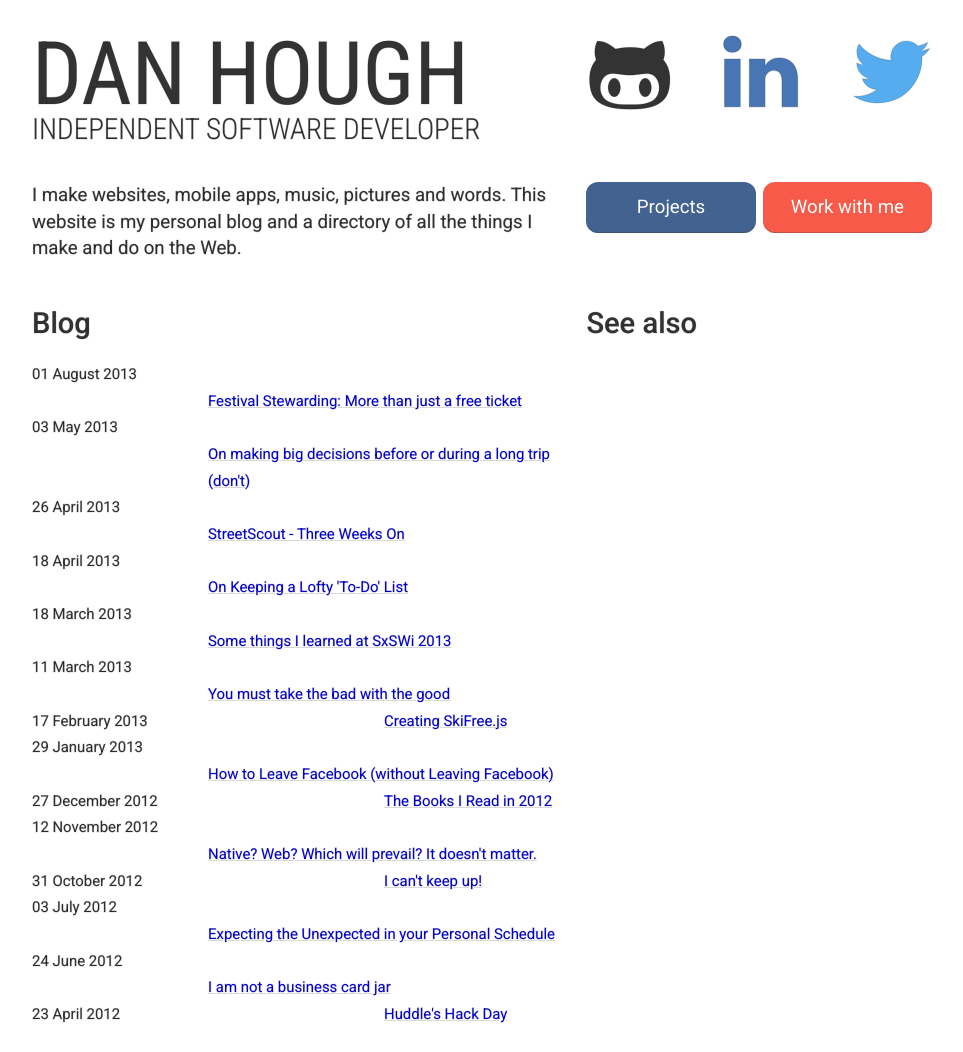
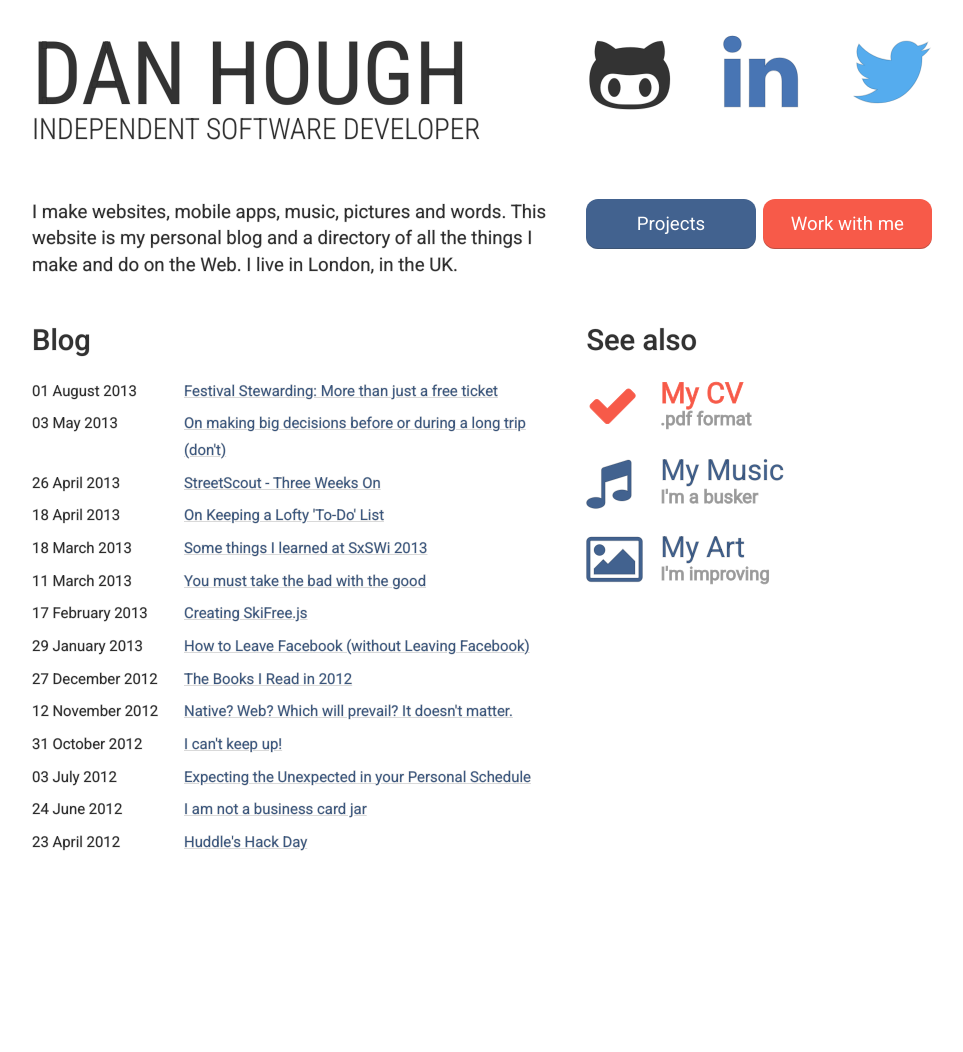
Before and after one commit to basicallydan/danhough.com, a Jekyll site: the page new.html, which Jekyll copies as it is, in a window 1280 px wide. Shown: the whole page, without its empty margins (158-1121 px from the left). Built offline with Jekyll 4.4.1, drawn with Linux system fonts in a browser that asks for light colours; after the commit the page ends 900 px from its top, so only the background shows below that.

Commit message:
Some serious responsiveness, plus all the nav elements. Still needs some responsive fixes.

```diff
--- a/new.html
+++ b/new.html
@@ -9,29 +9,28 @@
 
 <body>
 	<div class="top-level-full-width header-container">
-		<div class="grid__item three-fifths">
-			<h1>Dan Hough</h1>
-			<h2>Independent software developer</h2>
-		</div><!--
+		<h1 class="grid__item three-fifths palm--one-half lap--one-half">Dan Hough</h1><!--
 
-	 --><div class="grid__item two-fifths top-navigation-items">
+	 --><div class="grid__item two-fifths top-navigation-items palm--one-half lap--one-half">
 			<a href="https://github.com/basicallydan" class="nav-github" target="_blank"><i class="fa fa-github-alt"></i></a>
 			<a href="http://www.linkedin.com/pub/daniel-hough/14/202/801" class="nav-linkedin" target="_blank"><i class="fa fa-linkedin"></i></a>
 			<a href="https://twitter.com/basicallydan" class="nav-twitter" target="_blank"><i class="fa fa-twitter"></i></a>
-		</div>
+		</div><!--
+
+		--><h2 class="grid__item three-fifths palm--one-whole lap--one-whole">Independent software developer</h2>
 	</div>
 
 	<div class="hero">
-		<div class="grid__item three-fifths">I make websites, mobile apps, music, pictures and words. This website is my personal blog and a directory of all the things I make and do on the Web.</div><!--
+		<div class="grid__item three-fifths palm--one-whole lap--one-whole">I make websites, mobile apps, music, pictures and words. This website is my personal blog and a directory of all the things I make and do on the Web. I live in London, in the UK.</div><!--
 
-		--><div class="grid__item two-fifths">
+		--><div class="grid__item two-fifths palm--one-whole lap--one-whole">
 			<a href="/projects" class="button button-projects">Projects</a>
 			<a href="/contact" class="button button-work-with-me">Work with me</a>
 		</div>
 	</div>
 
 	<div class="body">
-		<div class="grid__item three-fifths">
+		<div class="grid__item three-fifths palm--one-whole lap--one-whole">
 			<h2>Blog</h2>
 			<ul class="post-list">
 
@@ -94,8 +93,22 @@
 			</ul>
 		</div><!--
 
-		--><div class="grid__item two-fifths">
+		--><div class="grid__item two-fifths palm--one-whole lap--one-whole">
 			<h2>See also</h2>
+			<ul class="see-also-list">
+				<li class="see-also-list-item see-cv"><a href="/dan-hough-developer-cv-latest.pdf">
+					<i class="fa fa-check icon"></i><span class="title">My CV</span><!--
+					--><span class="subtitle">.pdf format</span>
+				</a></li>
+				<li class="see-also-list-item see-music"><a href="https://danplusadd.co.uk">
+					<i class="fa fa-music icon"></i><span class="title">My Music</span><!--
+					--><span class="subtitle">I'm a busker</span>
+				</a></li>
+				<li class="see-also-list-item see-art"><a href="http://danhough.deviantart.com/">
+					<i class="fa fa-picture-o icon"></i><span class="title">My Art</span><!--
+					--><span class="subtitle">I'm improving</span>
+				</a></li>
+			</ul>
 		</div>
 	</div>
 </body>
--- a/scss/main.css
+++ b/scss/main.css
@@ -2448,31 +2448,48 @@
 h1 {
   font-size: 4.7em;
   font-weight: 500; }
+  @media only screen and (max-width: 480px) {
+    h1 {
+      font-size: 1.5em; } }
 
 h2 {
   font-size: 1.56em;
   font-weight: 500; }
+  @media only screen and (max-width: 480px) {
+    h2 {
+      font-size: 1.0em;
+      text-align: center; } }
 
 h3 {
   font-size: 1.3em;
   font-weight: 500; }
 
+a:link {
+  color: #42628f; }
+
+a:visited {
+  color: #223249; }
+
 .top-level-full-width .centered {
   margin: 0 auto; }
 
 .header-container h1 {
   text-transform: uppercase;
-  font-size: 4.7em;
   font-family: 'Roboto Condensed', sans-serif;
   margin: 0;
   line-height: 100px; }
+  @media only screen and (max-width: 480px) {
+    .header-container h1 {
+      line-height: 62px; } }
 .header-container h2 {
   text-transform: uppercase;
-  font-size: 1.56em;
   font-family: 'Roboto Condensed', sans-serif;
   font-weight: 300;
   margin: 0;
   line-height: 10px; }
+  @media only screen and (max-width: 480px) {
+    .header-container h2 {
+      line-height: auto; } }
 
 .top-navigation-items {
   text-align: right; }
@@ -2486,8 +2503,13 @@
     -ms-transition: color 0.2s ease-in-out;
     -o-transition: color 0.2s ease-in-out;
     transition: color 0.2s ease-in-out; }
+    @media only screen and (max-width: 480px) {
+      .top-navigation-items a:link {
+        font-size: 1.5em;
+        line-height: 62px;
+        margin: 0 6px !important; } }
   .top-navigation-items a:visited {
-    color: #333333; }
+    color: inherit; }
   .top-navigation-items a:hover {
     -webkit-transition: color 0.2s ease-in-out;
     -moz-transition: color 0.2s ease-in-out;
@@ -2511,7 +2533,7 @@
     .top-navigation-items a.nav-twitter:hover {
       color: #2795e9; }
 
-.hero {
+.hero div {
   margin-top: 48px; }
 .hero .button {
   width: 49%;
@@ -2551,6 +2573,8 @@
   -webkit-box-shadow: inset 0px -1px 0px 0px rgba(51, 51, 51, 0.3);
   -moz-box-shadow: inset 0px -1px 0px 0px rgba(51, 51, 51, 0.3);
   box-shadow: inset 0px -1px 0px 0px rgba(51, 51, 51, 0.3); }
+  .button:link, .button :visited {
+    color: #fefefe; }
 
 .button-projects {
   background-color: #42628f;
@@ -2593,21 +2617,64 @@
 .body {
   margin-top: 24px; }
 
-.post-list {
+.custom-list, .post-list, .see-also-list {
   list-style: none;
   padding-left: 0;
-  margin-left: 0;
-  font-size: 0.8em; }
-  .post-list .post-list-item {
+  margin-left: 0; }
+  .custom-list li, .post-list li, .see-also-list li {
     text-indent: 0;
     margin-left: 0;
+    margin-bottom: 6px;
     list-style: inherit; }
+
+.post-list {
+  font-size: 0.8em; }
   .post-list .post-list-item .published-date {
     display: inline-block;
-      width: 164px;
+    width: 140px;
     margin-right: 12px;
     text-align: left;
     float: left; }
+    @media only screen and (max-width: 480px) {
+      .post-list .post-list-item .published-date {
+        display: block;
+        margin-left: 0;
+        float: none; } }
   .post-list .post-list-item a {
-      margin-left: 176px;
+    margin-left: 152px;
+    display: block; }
+    @media only screen and (max-width: 480px) {
+      .post-list .post-list-item a {
+        margin-left: 0; } }
+
+.see-also-list {
+  font-size: 1.4em; }
+  .see-also-list a:link {
+    text-decoration: none; }
+  .see-also-list .see-also-list-item {
+    display: block;
+    margin-bottom: 24px; }
+    .see-also-list .see-also-list-item.see-cv .title, .see-also-list .see-also-list-item.see-cv .icon {
+      color: #f75a49;
+      -webkit-text-stroke: 1px rgba(247, 90, 73, 0.85); }
+    .see-also-list .see-also-list-item.see-music .title .title, .see-also-list .see-also-list-item.see-music .title .icon {
+      color: #42628f;
+      -webkit-text-stroke: 1px rgba(66, 98, 143, 0.85); }
+    .see-also-list .see-also-list-item.see-art .title .title, .see-also-list .see-also-list-item.see-art .title .icon {
+      color: #333333;
+      -webkit-text-stroke: 1px rgba(51, 51, 51, 0.85); }
+    .see-also-list .see-also-list-item .icon {
+      font-size: 2em;
+      display: block;
+      margin-right: 24px;
+      width: 50px;
+      height: 50px;
       float: left; }
+    .see-also-list .see-also-list-item .title {
+      display: block;
+      font-size: 1.1em; }
+    .see-also-list .see-also-list-item .subtitle {
+      display: block;
+      color: #999999;
+      -webkit-text-stroke: 1px rgba(153, 153, 153, 0.85);
+      font-size: 0.7em; }
```
Also changed, not shown: scss/main.scss (+117 -12 lines). Lines whose indentation alone changed are shown as unchanged.
